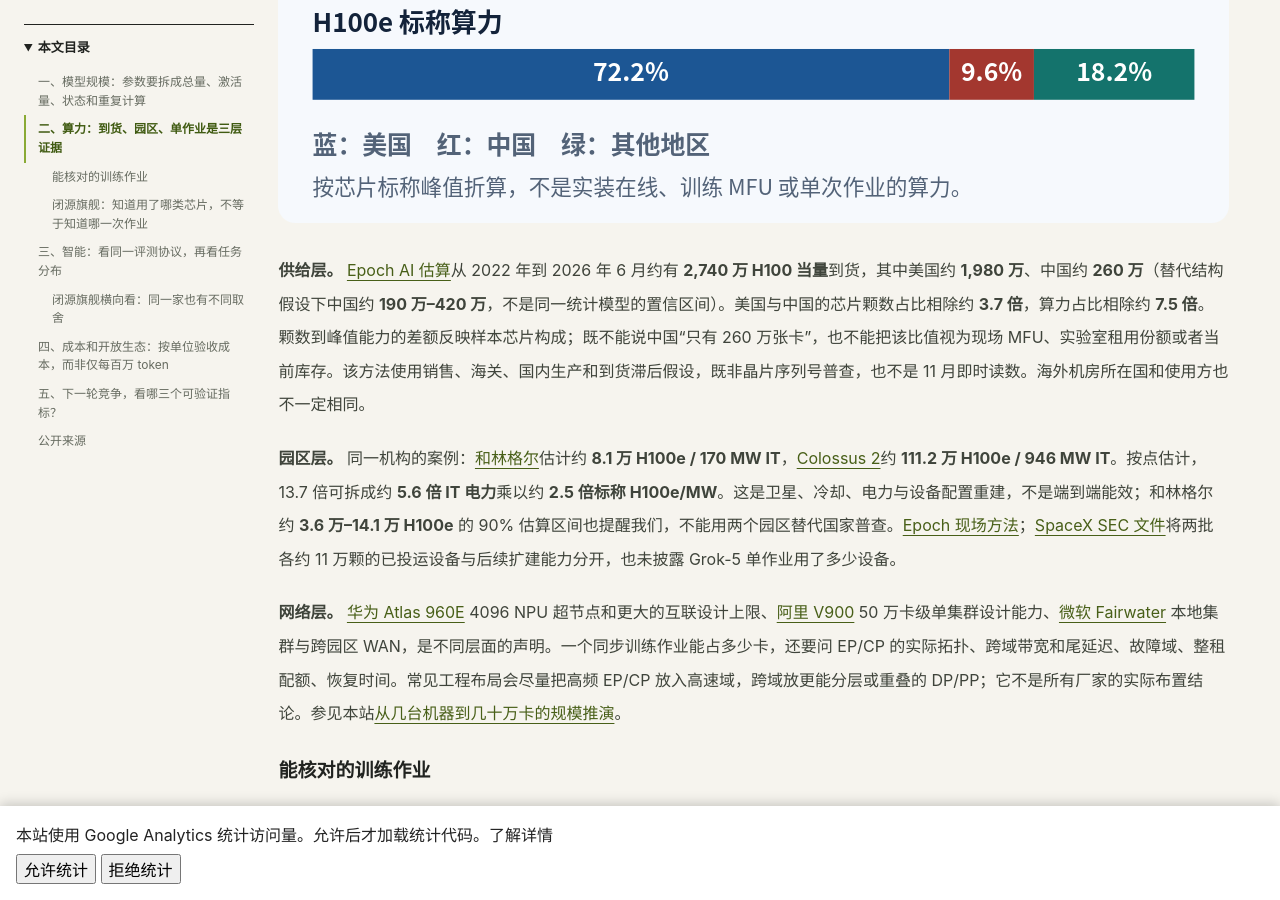
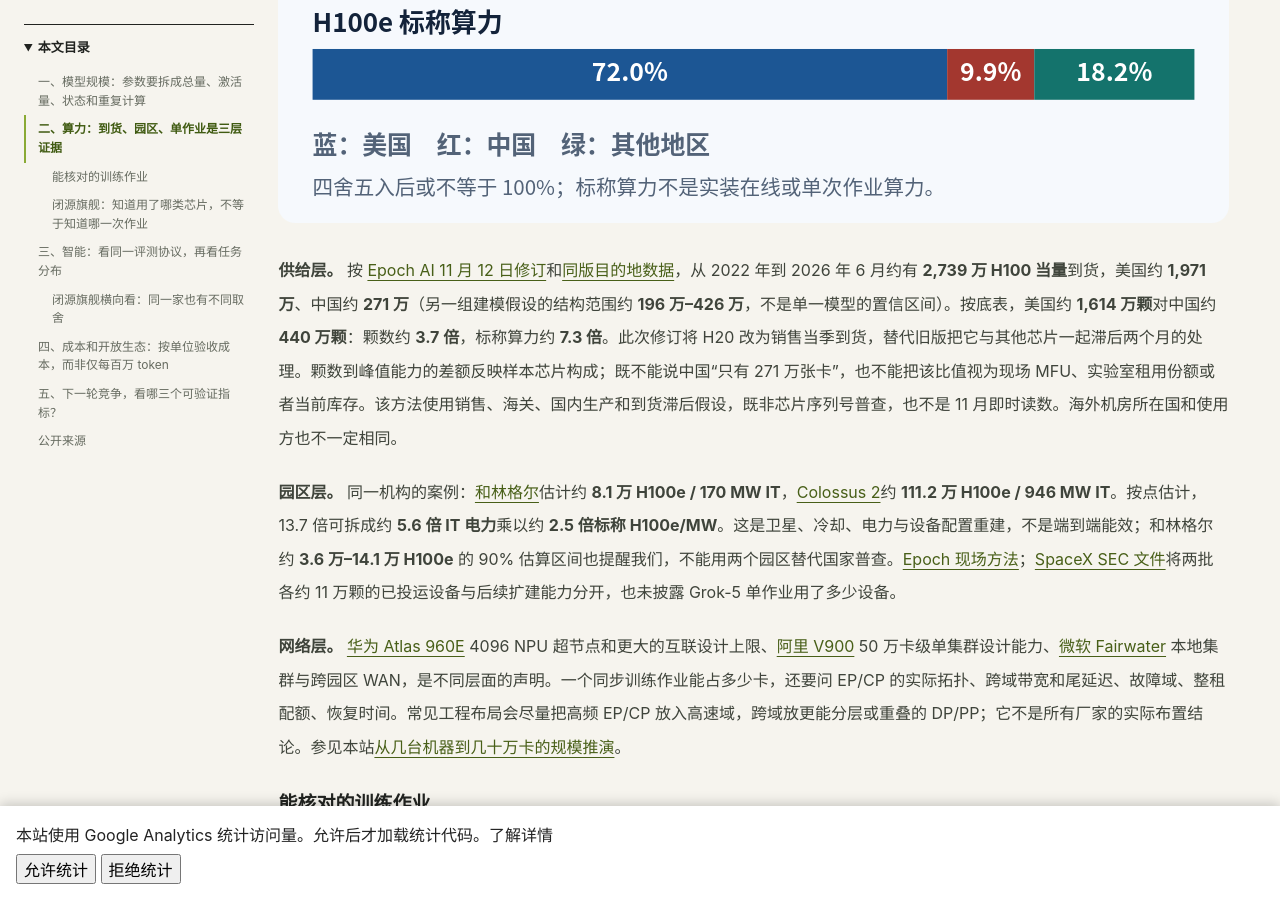
Before and after one commit to ai-v5/LLMNews, a Jekyll site: the page built from docs/_posts/2026-11-23-china-global-llm-frontier.md, in a window 1280 px wide and 900 px high, scrolled down 3648 px. Built offline with Jekyll 4.4.1, drawn with Linux system fonts in a browser that asks for light colours; some of the changed text lies outside the part shown.

Commit message:
校订算力数据版本与终端评测边界 (#108)

```diff
--- a/docs/_posts/2026-11-23-china-global-llm-frontier.md
+++ b/docs/_posts/2026-11-23-china-global-llm-frontier.md
@@ -10,8 +10,8 @@ demo: false
 sources:
   - title: "Artificial Analysis：同版智能榜与基准方法"
     url: "https://artificialanalysis.ai/leaderboards/models"
-  - title: "Epoch AI：累计加速器到货估算方法"
-    url: "https://epoch.ai/data/ai-chip-imports-documentation/methodology"
+  - title: "Epoch AI：累计加速器到货估算修订"
+    url: "https://epoch.ai/data/ai-chip-imports-documentation/changelog"
   - title: "Microsoft：MAI Base 2 预训练报告"
     url: "https://microsoft.ai/news/frontier-pre-training-at-microsoft-ai/"
   - title: "DeepSeek：V4.1-Flash 技术报告"
@@ -22,7 +22,7 @@ sources:
     url: "https://arxiv.org/html/2611.14364v1"
 ---
 
-**规模已经同档，供给仍不对称，智能差距要按任务看。** Moonshot Kimi K3.1 Pro 和 Microsoft MAI Base 2 都披露了 2.8T 总参数，但二者分别是后训练交付模型和基座，不能用参数去排名。Epoch AI 估计，美国收到的新增加速器标称算力约是中国的 **7.5 倍**；这个数字也不能套到任一家实验室的训练上。到了任务层，Kimi 的 Terminal-Bench 4.0 为 **67.2%**，高于 GPT-6.2 Astra Max 的 **64.1%**，而同一家评测机构的科学终端任务则是 **34.3% 对 78.1%**。把这些读数合成一个“中国落后几个月”，会丢掉最能指导研发和选型的信息。
+**规模已经同档，供给仍不对称，智能差距要按任务看。** Moonshot Kimi K3.1 Pro 和 Microsoft MAI Base 2 都披露了 2.8T 总参数，但二者分别是后训练交付模型和基座，不能用参数去排名。Epoch AI 估计，美国收到的新增加速器标称算力约是中国的 **7.3 倍**；这个数字也不能套到任一家实验室的训练上。到了任务层，Kimi 的 Terminal-Bench 4.0 为 **67.2%**，高于 GPT-6.2 Astra Max 的 **64.1%**，而同一家评测机构的科学终端任务则是 **34.3% 对 78.1%**。把这些读数合成一个“中国落后几个月”，会丢掉最能指导研发和选型的信息。
 
 **截面：2026 年 11 月 23 日。** 同时纳入开放权重与闭源服务。模型按研发团队归类，不按训练芯片产地、训练机房或用户所在地归类。海外前沿能力样本以美国产品为主，同时纳入法国 Mistral 的开放权重对照；样本不代表区域全量产品。“厂商披露”“独立评测”“第三方估计”“本文情景计算”分列，不用猜测填补闭源模型空白。
 
@@ -52,9 +52,9 @@ sources:
 
 ## 二、算力：到货、园区、单作业是三层证据
 
-![Epoch AI：美国累计芯片到货占比 66.8%，标称算力占比 72.2%；中国分别 18.2% 和 9.6%]({{ '/assets/data/cn-global-frontier/02-chip-arrivals.svg' | relative_url }})
+![Epoch AI：美国累计芯片到货占比 66.8%，标称算力占比 72.0%；中国分别 18.2% 和 9.9%]({{ '/assets/data/cn-global-frontier/02-chip-arrivals.svg' | relative_url }})
 
-**供给层。** [Epoch AI 估算](https://epoch.ai/data/ai-chip-imports-documentation)从 2022 年到 2026 年 6 月约有 **2,740 万 H100 当量**到货，其中美国约 **1,980 万**、中国约 **260 万**（替代结构假设下中国约 **190 万–420 万**，不是同一统计模型的置信区间）。美国与中国的芯片颗数占比相除约 **3.7 倍**，算力占比相除约 **7.5 倍**。颗数到峰值能力的差额反映样本芯片构成；既不能说中国“只有 260 万张卡”，也不能把该比值视为现场 MFU、实验室租用份额或者当前库存。该方法使用销售、海关、国内生产和到货滞后假设，既非晶片序列号普查，也不是 11 月即时读数。海外机房所在国和使用方也不一定相同。
+**供给层。** 按 [Epoch AI 11 月 12 日修订](https://epoch.ai/data/ai-chip-imports-documentation/changelog)和[同版目的地数据](https://epoch.ai/data/ai_chip_trade/ai_chip_trade_by_country.csv)，从 2022 年到 2026 年 6 月约有 **2,739 万 H100 当量**到货，美国约 **1,971 万**、中国约 **271 万**（另一组建模假设的结构范围约 **196 万–426 万**，不是单一模型的置信区间）。按底表，美国约 **1,614 万颗**对中国约 **440 万颗**：颗数约 **3.7 倍**，标称算力约 **7.3 倍**。此次修订将 H20 改为销售当季到货，替代旧版把它与其他芯片一起滞后两个月的处理。颗数到峰值能力的差额反映样本芯片构成；既不能说中国“只有 271 万张卡”，也不能把该比值视为现场 MFU、实验室租用份额或者当前库存。该方法使用销售、海关、国内生产和到货滞后假设，既非芯片序列号普查，也不是 11 月即时读数。海外机房所在国和使用方也不一定相同。
 
 **园区层。** 同一机构的案例：[和林格尔](https://epoch.ai/data/ai-data-centers/directory/huawei-horinger)估计约 **8.1 万 H100e / 170 MW IT**，[Colossus 2](https://epoch.ai/data/ai-data-centers/directory/colossus-2)约 **111.2 万 H100e / 946 MW IT**。按点估计，13.7 倍可拆成约 **5.6 倍 IT 电力**乘以约 **2.5 倍标称 H100e/MW**。这是卫星、冷却、电力与设备配置重建，不是端到端能效；和林格尔约 **3.6 万–14.1 万 H100e** 的 90% 估算区间也提醒我们，不能用两个园区替代国家普查。[Epoch 现场方法](https://epochai.substack.com/p/what-huaweis-horinger-data-center)；[SpaceX SEC 文件](https://www.sec.gov/Archives/edgar/data/1181412/000162828026042639/spaceexplorationtechnologi.htm)将两批各约 11 万颗的已投运设备与后续扩建能力分开，也未披露 Grok-5 单作业用了多少设备。
 
@@ -74,7 +74,7 @@ sources:
 
 [LongCat-2.5 的独立技报](https://tech.meituan.com/2026/11/02/Meituan-LongCat-2.5.html)给出了另一条更可操作的证据：在小于 80 GB 的国产加速器上，用超节点内 EP/FSDP/CP 处理长序列阶段；厂报相对 DDP 基线的 SFT 单卡吞吐提高 86%。这能说明并行方案解决的瓶颈，不能证明和其他厂商芯片的同口径比值。
 
-这里的 6ND 是线性层主导、一次前向和两部分反向的数量级估计，N 应按**训练路径**定义；不自动覆盖注意力、嵌入、视觉、路由、重算或优化器。用于估工期时可写成「有效模型 FLOP ÷（卡数 × 峰值 × 步内 MFU × 推进率）」；若采用已经按日历时间统计的 MFU，不应再扣一遍推进率。举个纯情景：在相同 BF16 峰值、相同作业形状下，步内 MFU 由 30% 到 45%、推进率由 80% 到 95%，有效吞吐从峰值的 24% 到 42.75%，约 **1.78 倍**；不能据此把全国 7.5 倍的供给差距缩成某个实验室倍率。
+这里的 6ND 是线性层主导、一次前向和两部分反向的数量级估计，N 应按**训练路径**定义；不自动覆盖注意力、嵌入、视觉、路由、重算或优化器。用于估工期时可写成「有效模型 FLOP ÷（卡数 × 峰值 × 步内 MFU × 推进率）」；若采用已经按日历时间统计的 MFU，不应再扣一遍推进率。举个纯情景：在相同 BF16 峰值、相同作业形状下，步内 MFU 由 30% 到 45%、推进率由 80% 到 95%，有效吞吐从峰值的 24% 到 42.75%，约 **1.78 倍**；不能据此把全国 7.3 倍的供给差距缩成某个实验室倍率。
 
 微软另报告同自家持出集 BPB 和 scaling ladder 下，相对 DeepSeek-V4-Pro-Base 的等损失拟合计算优势为 **4.2–12.3 倍**。这是在微软的四组数据上、在其拟合区间内求匹配点的厂商估计；可以讨论数据质量和配方，但不能改写成训练实际账单比、助理能力倍数或两国技术倍数。与此不同，[MLPerf Training v6.1](https://mlcommons.org/2026/11/mlperf-training-v6-1-insights/) 用同一个 DeepSeek-V3/Qwen3.5-GRPO 基准比较不同芯片系统的达标时间，是可比的工程实验；并未复现这些模型历史训练的硬件与总预算。
 
@@ -98,7 +98,7 @@ sources:
 ![六项 AA 分项：Kimi 在 Terminal-Bench 4.0 和 GDP.pdf 的观察值较高；Astra 与 Fable 在科学终端及前沿代码有明显优势]({{ '/assets/data/cn-global-frontier/04-benchmark-breakdown.svg' | relative_url }})
 
 - **科学与复杂代码的差距较大。** 相对 Kimi，Astra Max 在 Terminal-Bench Science 高 **43.8 个百分点**、FrontierCode-AA 2.0 高 **19.9 个百分点**。前者测五域的科学工作，后者有真实仓库变更与阻塞检查；这两个点比把指数折成“几倍聪明”有用。HLE Diamond 题中含图，不能当纯文字推理。
-- **终端任务有反例。** [AA 的 Terminal-Bench 4.0](https://artificialanalysis.ai/evaluations/terminalbench-4-0)有 66 项任务，固定 mini-swe-agent，每题做三次、分别按单次是否通过汇总。Kimi **67.2%**、Gemini 4 Carbon High **65.2%**、Astra Max **64.1%**，这是最高观察点，不作统计显著性宣称。同一数据集和工具不等于用了一样多的推理 token、时长或算力；也不能外推为任意代码仓都更强。
+- **终端任务有反例。** [AA 的 Terminal-Bench 4.0](https://artificialanalysis.ai/evaluations/terminalbench-4-0)有 66 项任务，固定 mini-swe-agent，每题做三次、分别按单次是否通过汇总。Kimi **67.2%**、Gemini 4 Carbon High **65.2%**、Astra Max **64.1%**，这是最高观察点，不作统计显著性宣称。同一数据集和工具不等于用了一样多的推理 token、时长或算力；也不能外推为任意代码仓都更强。[R40 行为审计](https://r40.org/papers/kimi_k31_benchmark_audit.pdf)在 63 道不需 H100 的题上复测 Kimi（每题三次），在 **44/189 次**正常尝试中标记到题面和已见输出未提供、但隐测会检查的规则；对四道题改规则后，有三道仍沿用旧规则而失败。[另一组作者的复现](https://arxiv.org/html/2611.21315v1#S2)按每题一次的不同协议，在 **9/63** 题标记到类似候选。这限制了从榜面领先推断未见任务泛化的力度；不证明训练数据来源或开发者意图，也不把审计结果当作 AA 分数更正。
 - **换 harness，差距会变。** [Search-SWE 11 月 20 日快照](https://search-swe.github.io/leaderboard/)的 47 个搜索系统构建/优化题，在 Claude Code 2.1.309 内，Opus 5.5 Max **48.4**、Sonnet 5.5 Max **38.4**、DeepSeek 1017 Max **27.6**、Kimi Pro Max **26.6**、Hy4 High **21.5**、GLM-5.3-Flash Max **16.4**。同一 DeepSeek 1017 Max 换 Codex 得 **21.1**，换 Pi 得 **18.4**；Opus 有一题引用旧版本回退，避免把分数解读成纯权重效应或成功率。
 - **偏好、多模态和工作交付应分开。** [Arena 文本](https://arena.ai/leaderboard/chat/text)、[中文子集](https://arena.ai/leaderboard/chat/text/chinese)、[视觉](https://arena.ai/leaderboard/chat/vision)分别受投票者、提示分布和对战覆盖影响，不能跨榜做 Elo 减法。11 月 20 日视觉榜已有 Qwen3.8-Max 进入前十的样本，但这证明不了高风险图表抽取的回归一致性。[Epoch 的开放工作评测](https://epoch.ai/publications/how-good-are-fable-5-2-and-gpt-6-2-astra-at-real-work)也发现：综合指数领先模型在开放式实验设计、持续迭代等工作仍会掉链子。
 
@@ -153,4 +153,4 @@ sources:
 
 **总判断：** 参数规模已经不足以区分中国和海外的领先者。现在最明显的供给护城河是大规模可用算力，美国最领先产品的能力护城河则是难任务的覆盖和完成稳定性；中国代表性的竞争力是高水平开放权重、对长上下文和缓存成本的设计，以及若干任务上已经可与最强产品交锋。未来的分水岭是能否用更多**有效**训练试验和更好的端到端交付，把这些单项优势变成可复现的广谱能力。
 
-[下载六张图使用的数据与来源（CSV）]({{ '/assets/data/cn-global-frontier/chart-data.csv' | relative_url }})。各图为本站按公开读数重绘，基准会动态更新；CSV 保留数值、单位、来源和口径，不用于填补缺失值。
+[下载六张图使用的数据与来源（CSV）]({{ '/assets/data/cn-global-frontier/chart-data.csv' | relative_url }})。编校说明：图 02 及正文已统一至 Epoch AI 的 11 月 12 日修订；图 04 保留 AA 原测分数，正文补充终端评测行为审计。各图为本站按公开读数重绘，基准会动态更新；CSV 保留数值、单位、来源和口径，不用于填补缺失值。
```
Also changed, not shown: docs/assets/data/cn-global-frontier/chart-data.csv (+6 -6 lines), docs/assets/data/cn-global-frontier/02-chip-arrivals.svg.
